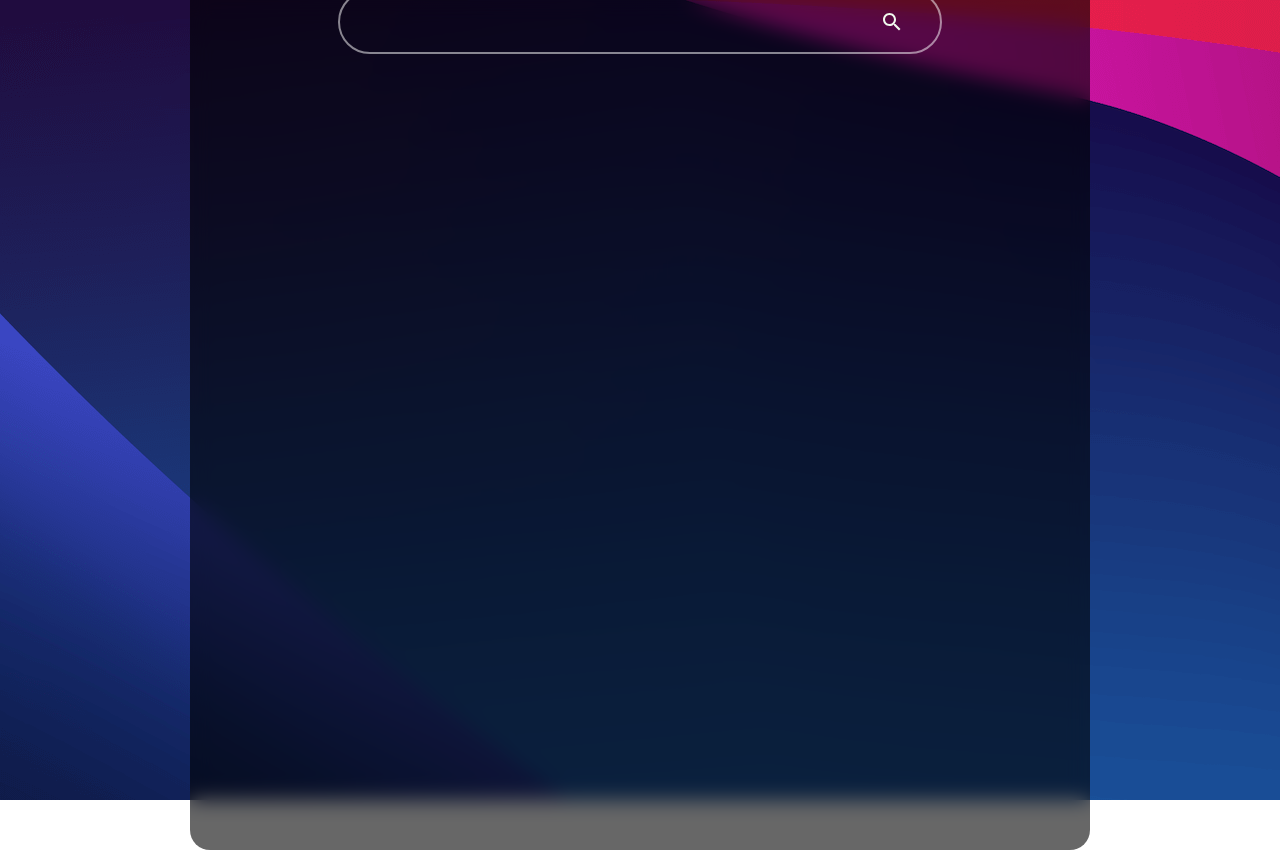
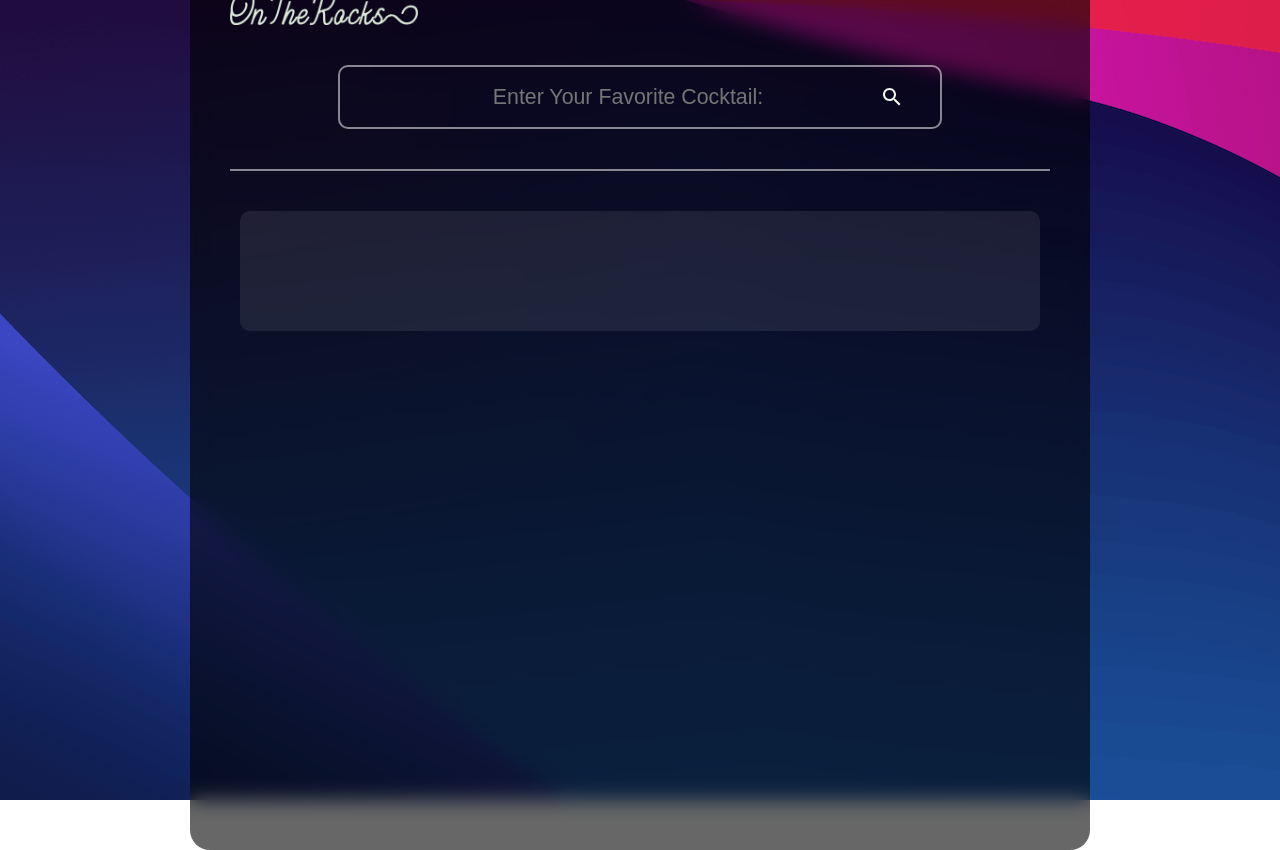
Before and after one commit to alessandrojuza/ontherocks-react, a React (Create React App) app: page / in a window 1280 px wide. Built offline with nearby package versions, Linux system fonts and the light colour scheme.

Commit message:
Created CocktailResult Component

```diff
--- a/src/App.js
+++ b/src/App.js
@@ -1,18 +1,28 @@
 import "./App.scss";
+import CocktailResult from "./components/CocktailResult";
 import SearchIcon from "@mui/icons-material/Search";
+import Logo from "./img/logo.png";
 
 function App() {
   return (
     <div className="App">
       <div className="main-container">
         <div className="search-bar-container">
-          <div className="logo-container"></div>
+          <div className="logo-container">
+            <img src={Logo} alt="logo" className="logo" />
+          </div>
           <div className="search-bar">
-            <input type="text" className="search-bar-input" />
+            <input
+              type="text"
+              className="search-bar-input"
+              placeholder="Enter Your Favorite Cocktail:"
+            />
             <SearchIcon className="search-icon" />
           </div>
         </div>
-        <div className="result-container"></div>
+        <div className="result-container">
+          <CocktailResult />
+        </div>
       </div>
     </div>
   );
--- a/src/App.scss
+++ b/src/App.scss
@@ -1,3 +1,5 @@
+$transparent-white: rgba(255, 255, 255, 0.514);
+
 .App {
   font-family: "Poppins", sans-serif;
 
@@ -18,7 +20,6 @@
     box-sizing: border-box;
     display: flex;
     flex-direction: column;
-    justify-content: space-between;
     align-items: center;
 
     height: 900px;
@@ -31,6 +32,26 @@
     backdrop-filter: blur(10px);
 
     .search-bar-container {
+      display: flex;
+      flex-direction: column;
+      justify-content: center;
+      align-items: center;
+
+      width: 100%;
+      border-bottom: 2px solid $transparent-white;
+
+      .logo-container {
+        display: flex;
+        justify-content: left;
+
+        width: 100%;
+
+        .logo {
+          height: 35px;
+          margin-bottom: 40px;
+        }
+      }
+
       .search-bar {
         display: flex;
         justify-content: center;
@@ -40,15 +61,17 @@
         width: 600px;
 
         background: transparent;
-        border: 2px solid rgba(255, 255, 255, 0.514);
-        border-radius: 150px;
+        border: 2px solid $transparent-white;
+        border-radius: 10px;
+
+        margin-bottom: 40px;
 
         .search-bar-input {
           height: 50px;
           width: 500px;
 
           text-align: center;
-          font-size: 20pt;
+          font-size: 16pt;
 
           color: white;
           background: transparent;
@@ -57,6 +80,10 @@
           &:focus {
             outline: none;
           }
+
+          &:focus::placeholder {
+            color: transparent;
+          }
         }
 
         .search-icon {
@@ -64,10 +91,14 @@
 
           &:hover {
             cursor: pointer;
-            color: rgba(255, 255, 255, 0.74);
+            color: $transparent-white;
           }
         }
       }
     }
+
+    .result-container {
+      padding-top: 40px;
+    }
   }
 }
--- /dev/null
+++ b/src/components/CocktailResult.js
@@ -0,0 +1,8 @@
+import React from "react";
+import "../styles/CocktailResult.scss";
+
+const CocktailResult = () => {
+  return <div className="cocktail-result"></div>;
+};
+
+export default CocktailResult;
--- /dev/null
+++ b/src/styles/CocktailResult.scss
@@ -0,0 +1,7 @@
+.cocktail-result {
+  height: 120px;
+  width: 800px;
+
+  background: rgba(255, 255, 255, 0.082);
+  border-radius: 10px;
+}
```
Also changed, not shown: src/img/logo.png.
